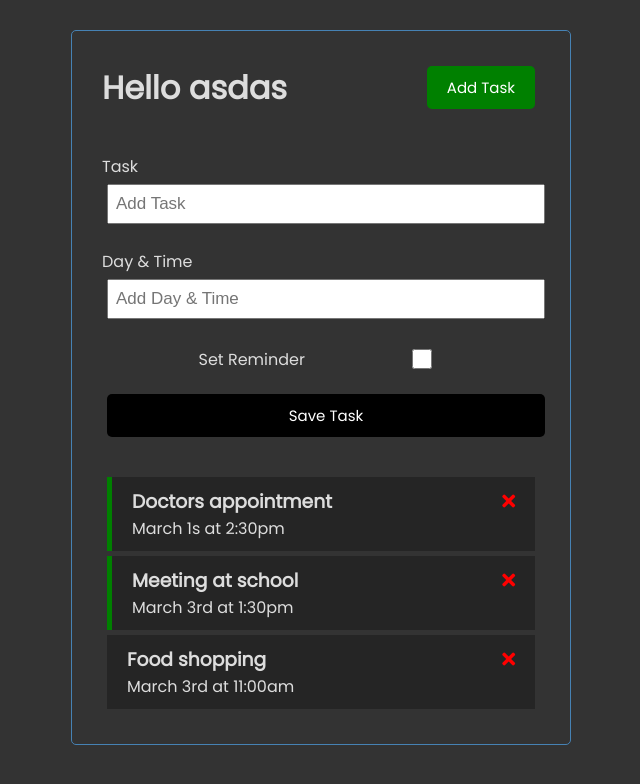
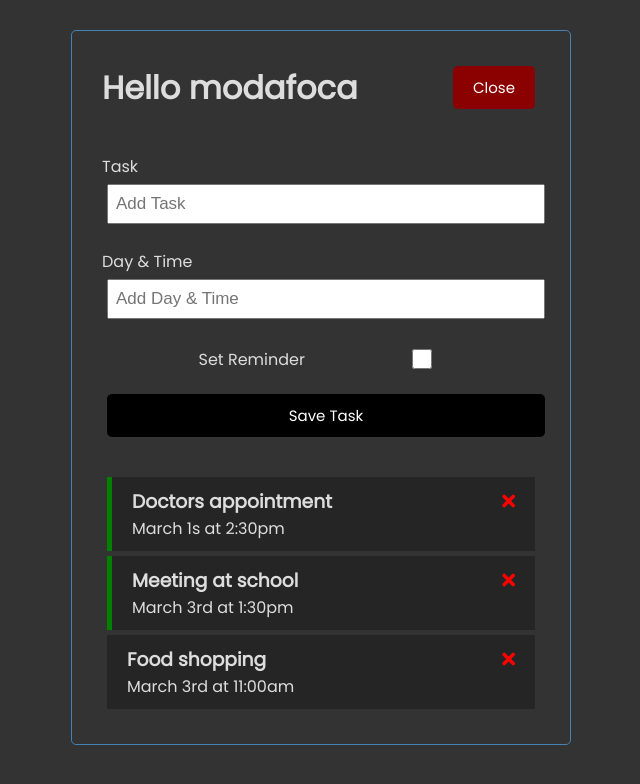
Before and after one commit to jotavcoelho/studies, a Vue app in the folder vue/traversy-crash/: page / in a window 1280 px wide. Both pictures are taken after a click on the button "Add Task". Shown: the top 784 px of the page, without its empty margins (319-959 px from the left). Built offline with nearby package versions, Linux system fonts and the light colour scheme.

Commit message:
Vue: using conditionals to show and hide the addTask form

```diff
--- a/vue/traversy-crash/src/App.vue
+++ b/vue/traversy-crash/src/App.vue
@@ -1,7 +1,13 @@
 <template>
   <div class="container">
-    <Header title="Hello asdas"/>
-    <AddTask @add-task="addTask" />
+    <Header
+      @toggle-add-task="toggleAddTask"
+      title="Hello modafoca"
+      :showAddTask="showAddTask"
+    />
+    <div v-show="showAddTask" > <!-- v-if seems to work the same way -->
+      <AddTask @add-task="addTask" />
+    </div>
     <Tasks
       @delete-task="deleteTask"
       @toggle-reminder="toggleReminder"
@@ -24,7 +30,8 @@
   },
   data() {
     return {
-      tasks: []
+      tasks: [],
+      showAddTask: false,
     }
   },
   methods: {
@@ -40,6 +47,9 @@
     },
     addTask(task) {
       this.tasks = [...this.tasks, task];
+    },
+    toggleAddTask() {
+      this.showAddTask = !this.showAddTask;
     }
   },
   created() {
--- a/vue/traversy-crash/src/components/Button.vue
+++ b/vue/traversy-crash/src/components/Button.vue
@@ -17,8 +17,9 @@
   },
   methods: {
     onClick() {
-      console.log('clicked')
+      this.$emit('btn-click');
     }
-  }
+  },
+  emits: ['btn-click']
 }
 </script>
--- a/vue/traversy-crash/src/components/Header.vue
+++ b/vue/traversy-crash/src/components/Header.vue
@@ -1,7 +1,11 @@
 <template>
   <header>
     <h1>{{ title }}</h1>
-    <Button text="Add Task" color="green" />
+    <Button
+      @btn-click="$emit('toggle-add-task')"
+      :text="showAddTask ? 'Close' : 'Add Task'"
+      :color="showAddTask ? 'darkred' : 'green'"
+    />
   </header>
 </template>
 
@@ -11,7 +15,8 @@
 export default {
   name: 'Header',
   props: {
-    title: String
+    title: String,
+    showAddTask: Boolean
   },
   components: {
     Button
```
